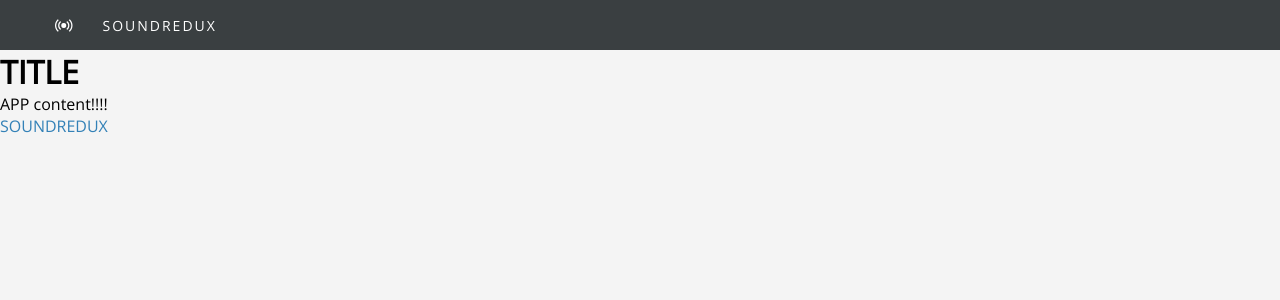
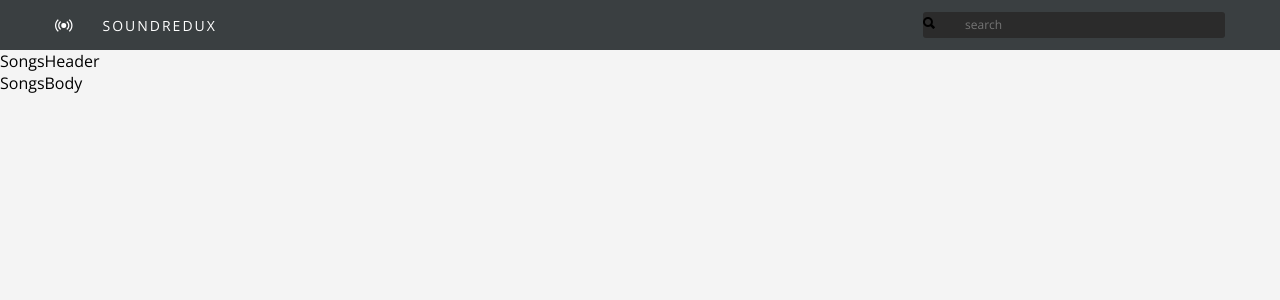
Before and after one commit to cole-yeah/sound-redux-test, a React app: page / in a window 1280 px wide. Shown: the top 300 px of the page. Built offline with nearby package versions, Linux system fonts and the light colour scheme.

Commit message:
新增组件文件

```diff
--- a/src/App.js
+++ b/src/App.js
@@ -3,7 +3,7 @@ import 'isomorphic-fetch'
 import React, { Component } from 'react'
 import { Provider } from 'react-redux'
 
-import Root from './containers/Root'
+import RootContainer from './containers/RootContainer'
 import configureStore from './store/configureStore'
 
 const store = configureStore()
@@ -12,7 +12,7 @@ class App extends Component {
     render() {
         return (
             <Provider store={store}>
-                <Root/>
+                <RootContainer/>
             </Provider>
         )
     }
--- a/src/components/Nav.js
+++ b/src/components/Nav.js
@@ -1,4 +1,6 @@
 import React from 'react'
+
+import NavSearch from './NavSearch'
 
 const Nav = () => {
     return (
@@ -10,6 +12,10 @@ const Nav = () => {
                         SoundRedux
                     </a>
                 </div>
+                <div className='nav__section nav__section--session'></div>
+                <div className='nav__section nav__section--search'>
+                    <NavSearch/>
+                </div>
             </div>
         </div>
     )
--- /dev/null
+++ b/src/components/NavSearch.js
@@ -0,0 +1,12 @@
+import React from 'react'
+
+const NavSearch = () => {
+    return (
+        <div className='nav-search'>
+            <i className='nav-search__ion ion-search'/>
+            <input className='nav-search__input' placeholder='search'/>
+        </div>
+    )
+}
+
+export default NavSearch
--- /dev/null
+++ b/src/components/Songs.js
@@ -0,0 +1,15 @@
+import React from 'react'
+
+import SongsHeader from './SongsHeader'
+import SongsBody from './SongsBody'
+
+const Songs = () => {
+    return (
+        <div>
+            <SongsHeader />
+            <SongsBody />
+        </div>
+    )
+}
+
+export default Songs
--- /dev/null
+++ b/src/components/SongsBody.js
@@ -0,0 +1,11 @@
+import React from 'react'
+
+const SongsBody = () => {
+    return (
+        <div>
+            SongsBody
+        </div>
+    )
+}
+
+export default SongsBody
--- /dev/null
+++ b/src/components/SongsHeader.js
@@ -0,0 +1,11 @@
+import React from 'react'
+
+const SongsHeader = () => {
+    return (
+        <div>
+            SongsHeader
+        </div>
+    )
+}
+
+export default SongsHeader
--- a/src/containers/Root.js
+++ b/src/containers/RootContainer.js
@@ -2,14 +2,15 @@ import React from 'react'
 
 import NavContainer from './NavContainer'
 import PlayListsContainer from './PlayListsContainer'
+import SongsContainer from './SongsContainer'
 
-const Root = () => {
+const RootContainer = () => {
     return (
         <div>
             <NavContainer/>
-            <PlayListsContainer/>
+            <SongsContainer/>
         </div>
     )
 }
 
-export default Root
+export default RootContainer
--- /dev/null
+++ b/src/containers/SongsContainer.js
@@ -0,0 +1,11 @@
+import React from 'react'
+
+import Songs from '../components/Songs'
+
+const SongsContainer = () => {
+    return (
+        <Songs/>
+    )
+}
+
+export default SongsContainer
```
Also changed, not shown: src/constants/playListContant.js (added, +10 -0 lines).
